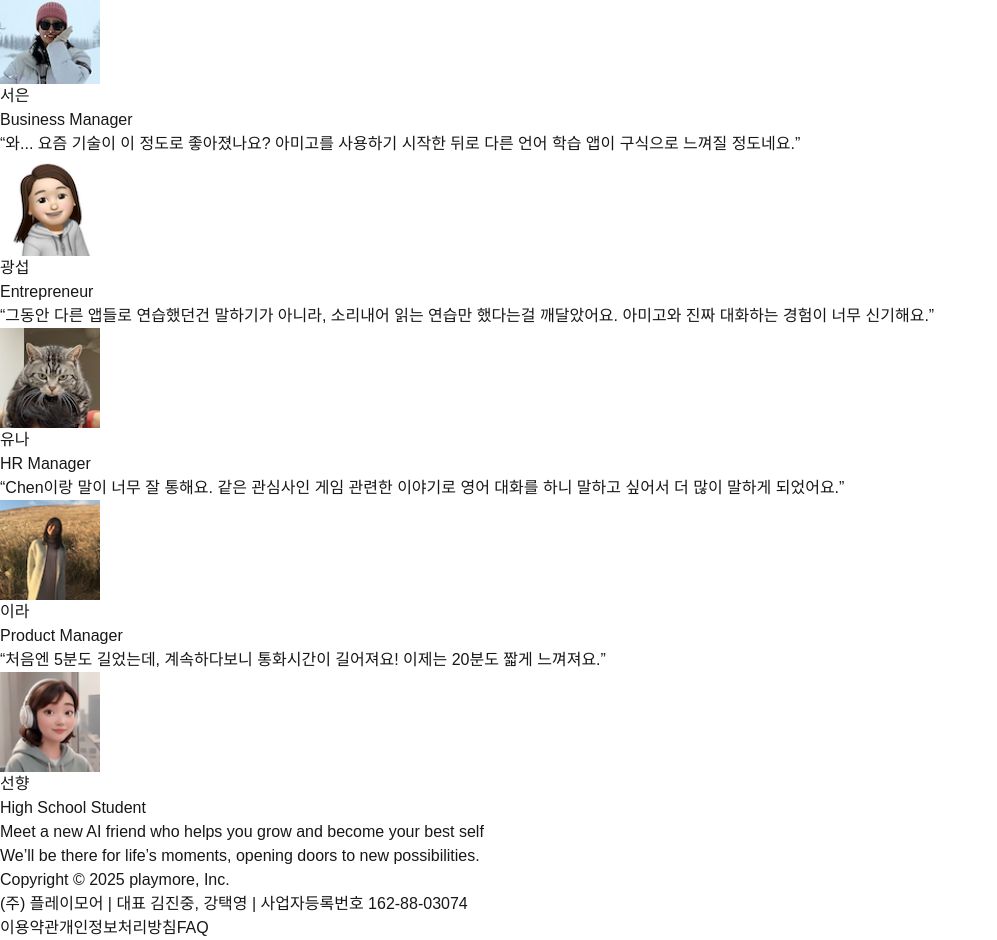
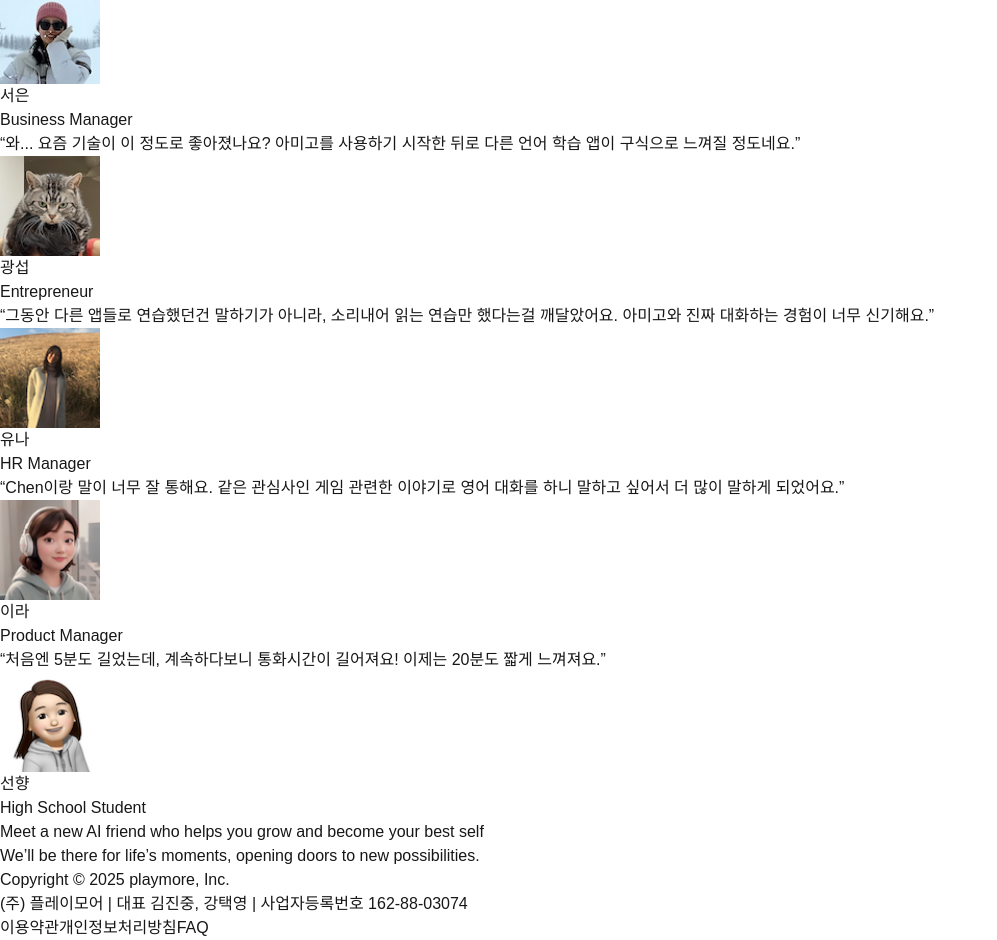
Before and after one commit to golbin/ameego-home, a Next.js app: page / in a window 1280 px wide. Shown: the part 5489-6429 px from the top of the page, without its empty margins (0-997 px from the left). Built offline with nearby package versions, Linux system fonts and the light colour scheme.

Commit message:
Change profile images

```diff
--- a/src/components/Testimonials.tsx
+++ b/src/components/Testimonials.tsx
@@ -23,7 +23,7 @@ const testimonials = [
         author: {
           name: "광섭",
           handle: "Entrepreneur",
-          imageUrl: "/avatar-2.png",
+          imageUrl: "/avatar-3.png",
         },
       },
     ],
@@ -33,7 +33,7 @@ const testimonials = [
         author: {
           name: "유나",
           handle: "HR Manager",
-          imageUrl: "/avatar-3.png",
+          imageUrl: "/avatar-4.png",
         },
       },
     ],
@@ -45,7 +45,7 @@ const testimonials = [
         author: {
           name: "이라",
           handle: "Product Manager",
-          imageUrl: "/avatar-4.png",
+          imageUrl: "/avatar-5.png",
         },
       },
     ],
@@ -55,7 +55,7 @@ const testimonials = [
         author: {
           name: "선향",
           handle: "High School Student",
-          imageUrl: "/avatar-5.png",
+          imageUrl: "/avatar-2.png",
         },
       },
     ],
```
